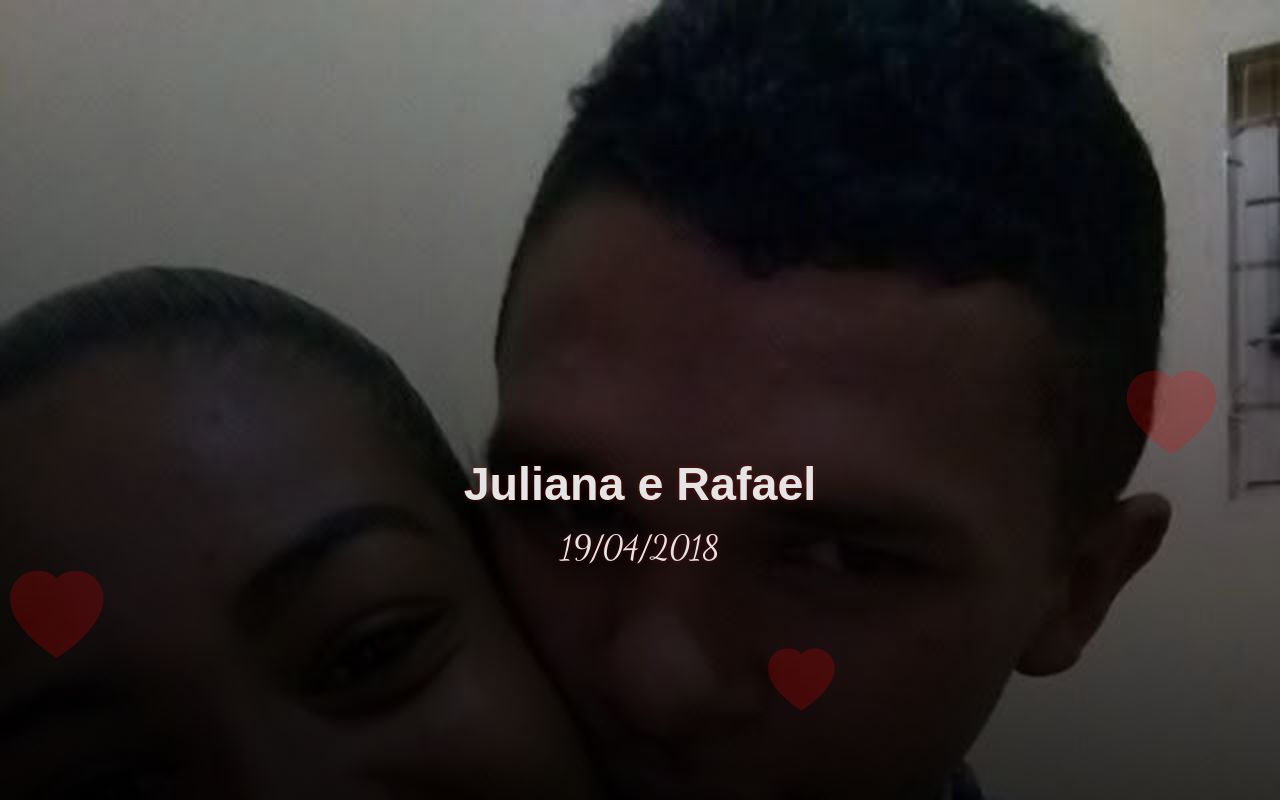
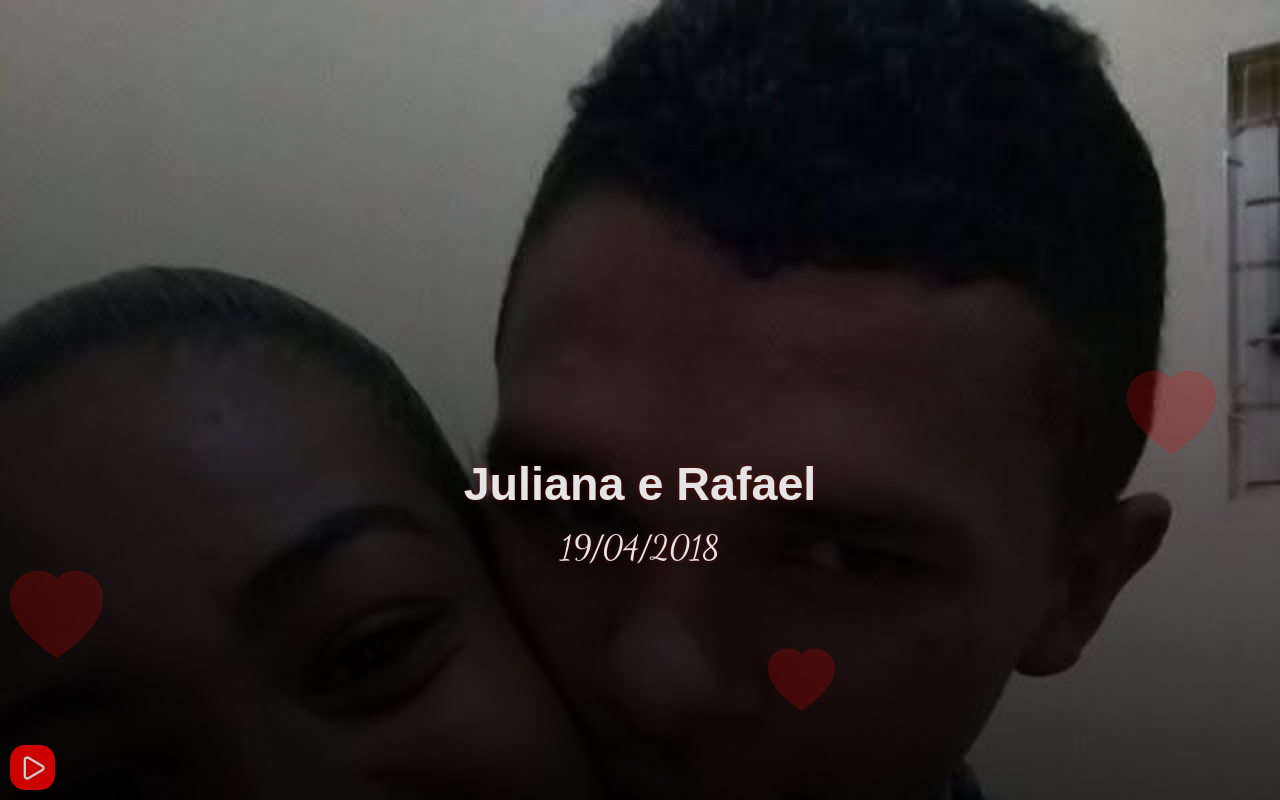
Before and after one commit to coddex-developer/landing_page_love, a React (Vite) app: page / in a window 1280 px wide. Shown: the top 800 px of the page. Built offline with nearby package versions, Linux system fonts and the light colour scheme; a web font is replaced by a local one.

Commit message:
Adiciona o componente PlayerMusic

```diff
--- a/package.json
+++ b/package.json
@@ -10,6 +10,7 @@
     "preview": "vite preview"
   },
   "dependencies": {
+    "lucide-react": "^0.513.0",
     "react": "^19.1.0",
     "react-dom": "^19.1.0",
     "react-image-gallery": "^1.4.0"
--- /dev/null
+++ b/src/components/ObserverEffect/IntersectionObserver/index.ts
@@ -0,0 +1,13 @@
+function ObserverEffect(elementsParams: NodeListOf<Element>) {
+
+    const intersectionObserver = new IntersectionObserver(entries => {
+        entries.forEach(entry => {
+            if (entry.isIntersecting) {
+                entry.target.classList.add("show");
+            }
+        })
+    });
+    elementsParams.forEach(ev => intersectionObserver.observe(ev));
+}
+
+export default ObserverEffect;
--- /dev/null
+++ b/src/components/PlayerMusic/index.tsx
@@ -0,0 +1,65 @@
+import { useRef, useState, useEffect } from "react";
+import { Play, Pause } from "lucide-react";
+
+function PlayerMusic() {
+    const audioRef = useRef<HTMLAudioElement>(null);
+    const [isPlaying, setIsPlaying] = useState(false);
+    const music = "/sound/EdSheerenPerfect.mp3";
+
+    const togglePlay = () => {
+        const audio = audioRef.current;
+        if (audio) {
+            if (isPlaying) {
+                audio.pause();
+            } else {
+                audio.play();
+            }
+            setIsPlaying(!isPlaying);
+        }
+    };
+
+    useEffect(() => {
+        if (audioRef.current) {
+            audioRef.current.volume = 0.8; // 80% do volume
+        }
+    }, []);
+
+    return (
+        <>
+            <audio ref={audioRef} src={music} />
+
+            <button
+                onClick={togglePlay}
+                style={{
+                    position: "fixed",
+                    bottom: "10px",
+                    left: "10px",
+                    width: "45px",
+                    height: "45px",
+                    backgroundColor: "red",
+                    borderRadius: "15px",
+                    color: "white",
+                    border: "none",
+                    display: "flex",
+                    zIndex: 1000,
+                    alignItems: "center",
+                    justifyContent: "center",
+                    boxShadow: "0 4px 8px rgba(0,0,0,0.2)",
+                    cursor: "pointer",
+                    transition: "background-color 0.3s",
+                    opacity: 0.8,
+                }}
+                onMouseEnter={(e) => {
+                    (e.currentTarget.style.backgroundColor = "#cc0000");
+                }}
+                onMouseLeave={(e) => {
+                    (e.currentTarget.style.backgroundColor = "red");
+                }}
+            >
+                {isPlaying ? <Pause size={28} /> : <Play size={28} />}
+            </button>
+        </>
+    );
+}
+
+export default PlayerMusic;
--- a/src/components/pages/CardEffect/cardEffect.min.css
+++ b/src/components/pages/CardEffect/cardEffect.min.css
@@ -9,12 +9,11 @@
   position: relative;
   transform-style: preserve-3d;
   transition: transform 0.8s ease-in-out;
-  cursor: pointer;
 }
 
-.card-effect:hover {
+/*.card-effect:hover {
   transform: rotateY(180deg);
-}
+}*/
 
 .card-front,
 .card-back {
@@ -35,6 +34,13 @@
     background-position: center;
     background-size: cover;
     background-repeat: no-repeat;
+    transition: .5s ease-in-out;
+}
+
+.card-front:hover {
+  scale: 1.05;
+  box-shadow: 0 0 10px rgba(255, 105, 180, 0.3);
+  cursor: pointer;
 }
 
 .card-back {
--- a/src/components/pages/Footer/footer.min.css
+++ b/src/components/pages/Footer/footer.min.css
@@ -17,6 +17,8 @@
 .textFooter {
     font-size: .7rem;
     text-align: center;
+    display: block;
+    text-decoration: none;
     font-family: 'Poppins', sans-serif;
     color: #E5E5E5;
     margin-top: 1.2rem;
--- a/src/components/pages/Footer/index.tsx
+++ b/src/components/pages/Footer/index.tsx
@@ -3,8 +3,8 @@ function Footer() {
   return (
       <div className="containerFooter">
         <span className="pingFooter"></span>
-        <p className="textFooter">
-          &copy; {new Date().getFullYear()} Contruído com  <i className="bi bi-heart-fill"></i></p>
+        <a href="https://wa.me/+5561991556764" className="textFooter">
+          &copy; {new Date().getFullYear()} Construído com  <i className="bi bi-heart-fill"></i></a>
       </div>
   );
 }
--- a/src/components/pages/Index/index.tsx
+++ b/src/components/pages/Index/index.tsx
@@ -5,28 +5,21 @@ import "./hero.min.css";
 import Footer from "../Footer";
 import Gallery from "../Gallery";
 import CardEffect from "../CardEffect";
+import ObserverEffect from "../../ObserverEffect/IntersectionObserver";
+import PlayerMusic from "../../PlayerMusic";
 
 function HeroSection() {
-
     const nomeA = "Juliana";
     const nomeB = "Rafael";
 
     useEffect(() => {
-
-        const classElements = document.querySelectorAll(".sectionPrimary, li, .videosMp4, .heroTexts, .secondTitle");
-        const intersectionObserver = new IntersectionObserver(entries => {
-            entries.forEach(entry => {
-                if (entry.isIntersecting) {
-                    entry.target.classList.add("show");
-                }
-            })
-        });
-        classElements.forEach(event => intersectionObserver.observe(event));
+        const observerElements = document.querySelectorAll(".sectionPrimary, li, .videosMp4, .heroTexts, .secondTitle");
+        ObserverEffect(observerElements)
     }, []);
 
     return (
         <>
-
+            <PlayerMusic />
             <Parallax image="/images/parallaxImages/bg-01.jpg">
                 <div className="heroTexts">
                     <h1 style={{ color: "#e5e5e5" }}>{nomeA} e {nomeB}</h1>
@@ -73,7 +66,6 @@ function HeroSection() {
             <Parallax image="/images/parallaxImages/bg-03.jpg">
                 <div className="heroTexts">
                     <h1>Nosso Futuro</h1>
-                    <p>Sempre imaginei um futuro onde cada dia fosse uma nova oportunidade.</p>
                     <p>No dia em que te conheci, percebi que Deus sempre planeja muito mais do que podemos sonhar.</p>
                 </div>
             </Parallax>
@@ -90,7 +82,7 @@ function HeroSection() {
                 </div>
             </Parallax>
             <Section>
-                <h1 className="titulo-mural-do-tempo"><i className="bi bi-calendar2-heart"></i> Momentos Eternizaedos</h1>
+                <h1 className="titulo-mural-do-tempo"><i className="bi bi-calendar2-heart"></i> Melhores momentos</h1>
                 <div className="card-hover">
                     <CardEffect
                         image="/images/memoriesImages/three/1d3.jpg"
```
Also changed, not shown: 1 other file (tests, documents, lock files or other folders).
